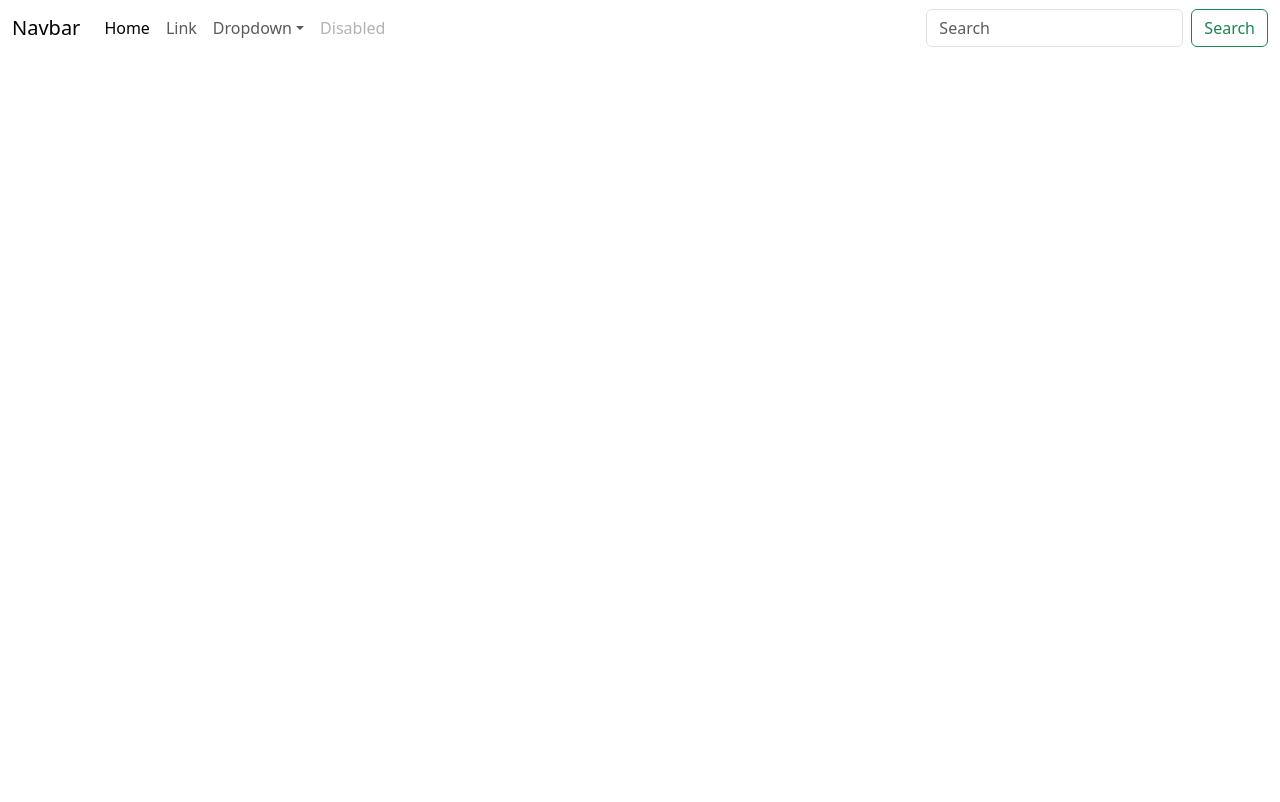
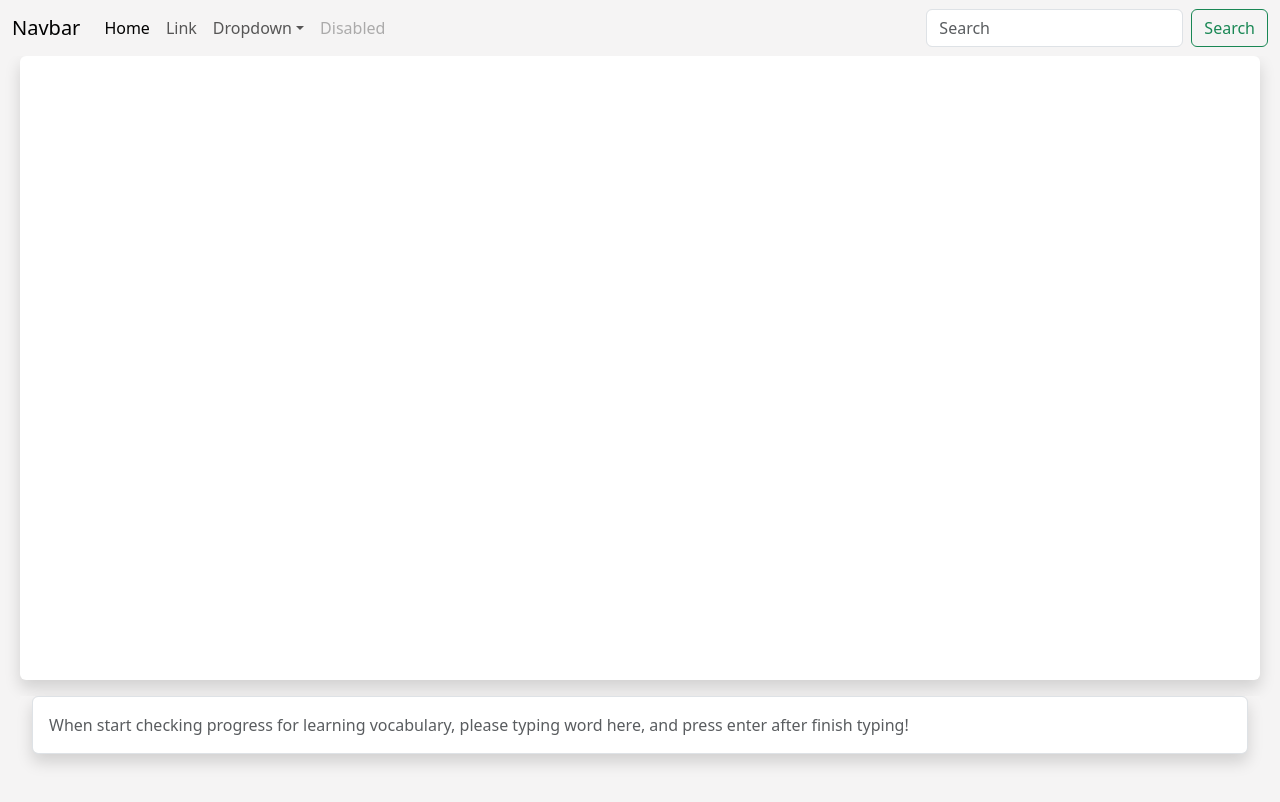
Before and after one commit to HuyNHT3/ams-estation, a React (Create React App) app in the folder src/main/webapp/: page / in a window 1280 px wide. Built offline with nearby package versions, Linux system fonts and the light colour scheme; no server answers.

Commit message:
implement check vocabulary cpn

```diff
--- a/src/main/webapp/src/App.js
+++ b/src/main/webapp/src/App.js
@@ -1,4 +1,4 @@
-import CheckVocabulary from "./component/CheckVocabulary";
+import CheckVocabulary from "./component/vocabulary-check/CheckVocabulary";
 
 function App() {
   return (
--- a/src/main/webapp/src/component/CheckVocabulary.js
+++ /dev/null
@@ -1,17 +0,0 @@
-import React from 'react';
-import Banner from './shared-component/Banner'
-import { getAllVocabulary } from '../api/VocabularyDataSource';
-
-
-function CheckVocabulary() {
-   getAllVocabulary().then((response)=>console.log(response.data))
-  // fetch('https://e-tips-static-site.s3.amazonaws.com/assests/data/vocabulary.json').then(res=>console.log(res.data))
-
-  return (
-   <>
-      <Banner/>
-   </>
-  );
-}
-
-export default CheckVocabulary;
--- /dev/null
+++ b/src/main/webapp/src/component/vocabulary-check/CheckVocabulary.js
@@ -0,0 +1,15 @@
+import React from 'react';
+import Banner from '../shared-component/Banner'
+import CheckVocabularyBody from './CheckVocabularyBody';
+
+function CheckVocabulary() {
+
+  return (
+   <>
+      <Banner/>
+      <CheckVocabularyBody/>
+   </>
+  );
+}
+
+export default CheckVocabulary;
--- /dev/null
+++ b/src/main/webapp/src/component/vocabulary-check/CheckVocabulary.scss
@@ -0,0 +1,14 @@
+@import '../../global.scss';
+
+*{
+    background-color: $back-color;
+}
+
+.vocab-body{
+    width: 95vw;
+    margin: auto;
+
+    .content {
+      height: $frame-height;
+    }
+}
--- /dev/null
+++ b/src/main/webapp/src/component/vocabulary-check/CheckVocabularyBody.js
@@ -0,0 +1,33 @@
+import React from 'react';
+import { getAllVocabulary } from '../../api/VocabularyDataSource';
+import './CheckVocabulary.scss'
+
+
+function CheckVocabularyBody() {
+    getAllVocabulary().then((response) => console.log(response.data))
+
+    return (
+        <div className='vocab-body'>
+            <div className='row content'>
+                <div className='col-12 shadow p-3 mb-3 bg-body rounded'></div>
+            </div>
+            <div className='row inputBox'>
+                <div className='col-12'>
+                    <form>
+                        <div class="">
+                            <input
+                                type="text"
+                                class="form-control shadow p-3 mb-5 bg-body rounded"
+                                id="exampleInputEmail1"
+                                aria-describedby="emailHelp"
+                                placeholder='When start checking progress for learning vocabulary, please typing word here, and press enter after finish typing!'
+                            />
+                        </div>
+                    </form>
+                </div>
+            </div>
+        </div>
+    );
+}
+
+export default CheckVocabularyBody;
--- a/src/main/webapp/src/global.scss
+++ b/src/main/webapp/src/global.scss
@@ -1,2 +1,4 @@
-$back-color: #000066;
-$fore-color: #ffffff
+$back-color: #f5f4f4;
+$fore-color: #ffffff;
+$frame-height: 80vh;
+$frame-width: 70vw;
```
